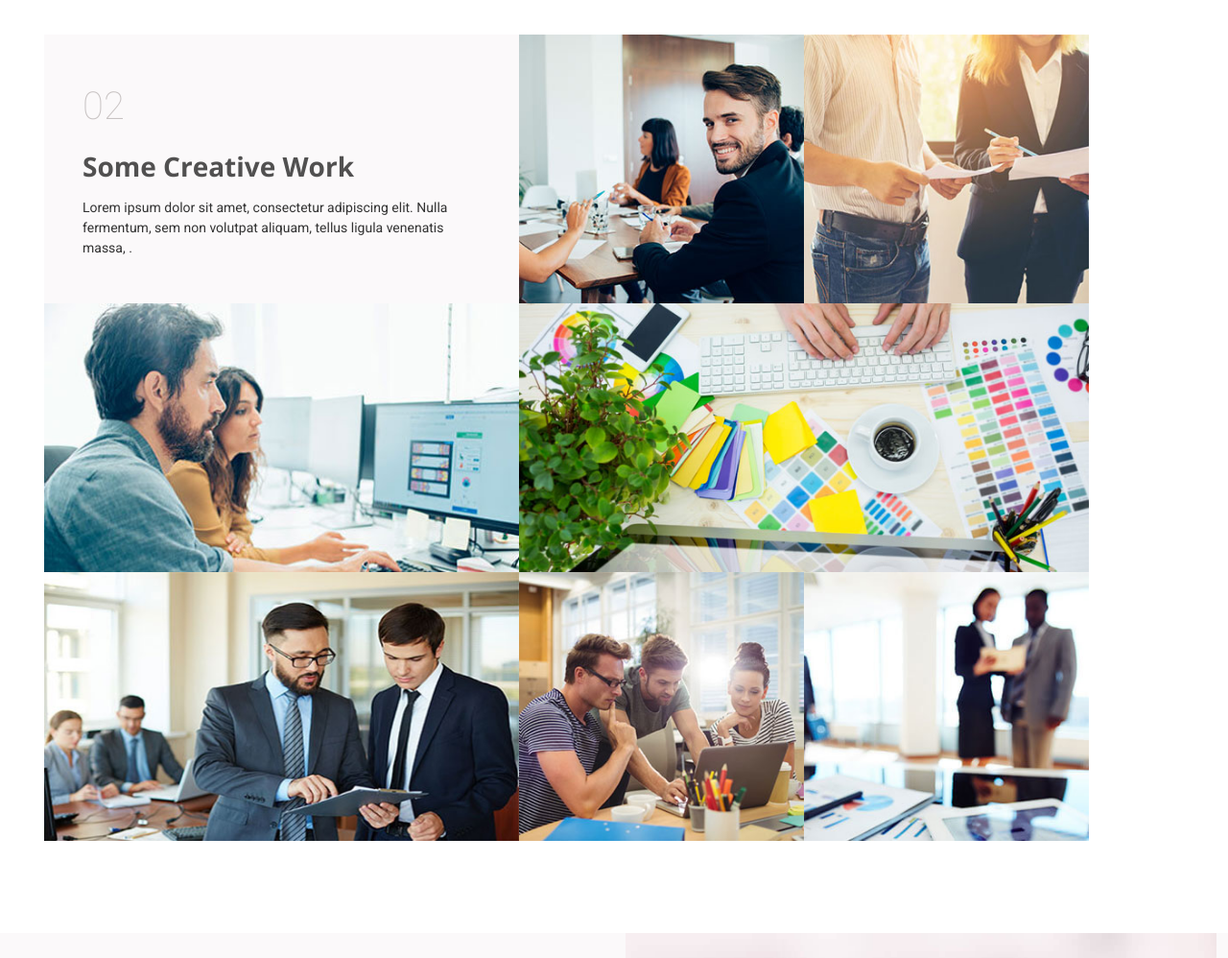
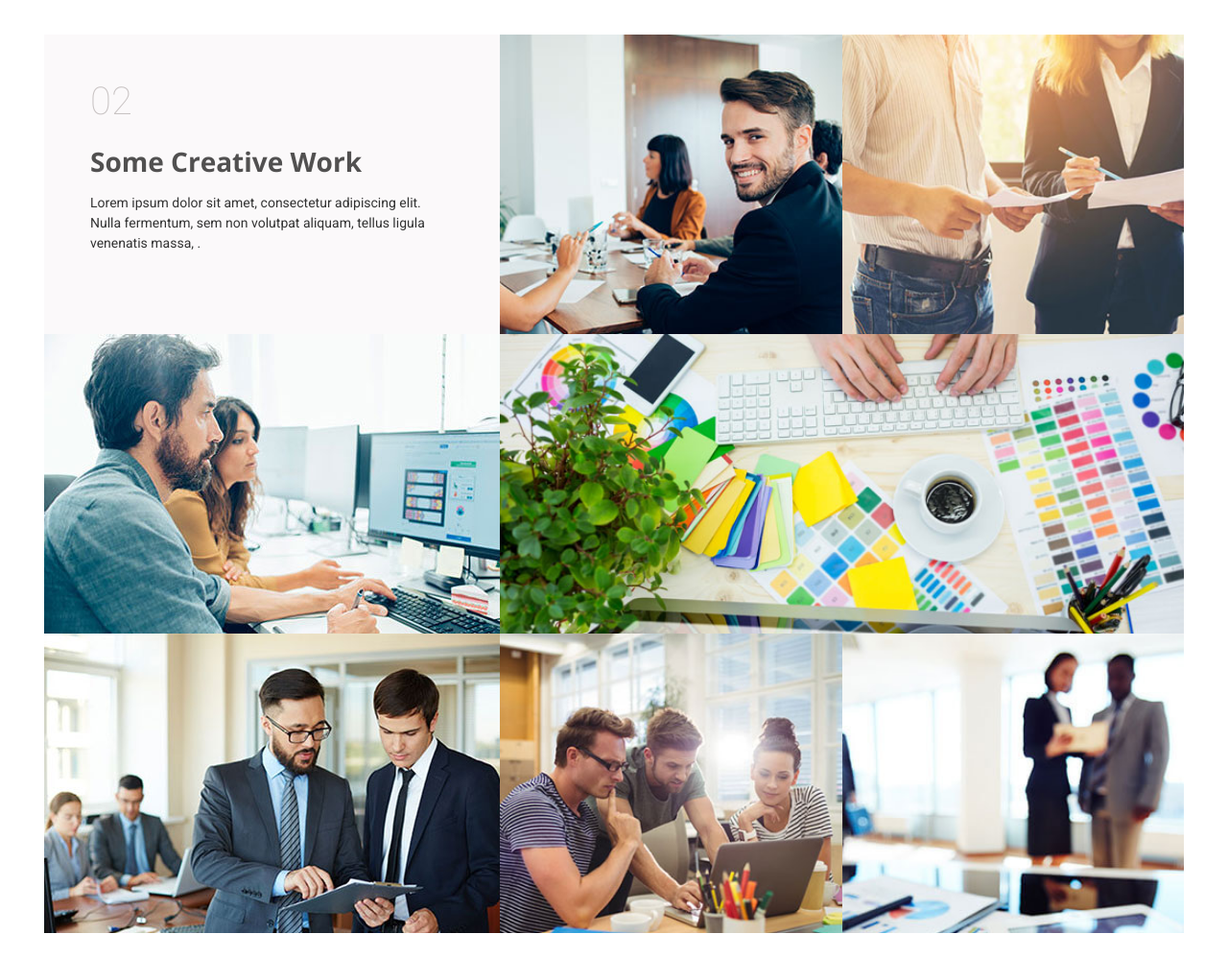
Before and after one commit to munabhandari/wesel-corporate-site-recreated, a plain HTML site: page index.html in a window 1280 px wide. Shown: the part 1820-2818 px from the top of the page at 96% size. Drawn offline with nearby package versions, Linux system fonts and the light colour scheme.

Commit message:
fixed issues in 'Some Creative Work'

```diff
--- a/index.html
+++ b/index.html
@@ -109,59 +109,62 @@
         <section class="some-creative-work my-5 py-5">
             <div class="container">
                 <div class="row">
-                    <div class="col-md-5 m-0 first-col">
-                        <div class="number">02</div>
-                        <h3 class="py-3">Some Creative Work</h3>
-                        <p>Lorem ipsum dolor sit amet, consectetur adipiscing elit. Nulla fermentum, sem non volutpat
-                            aliquam, tellus ligula venenatis massa, .</p>
+                    <div class="col-md-5 m-0 p-0 bg-light-grey">
+                        <div class="px-5">
+                            <div class="number">02</div>
+                            <h3 class="py-3">Some Creative Work</h3>
+                            <p>Lorem ipsum dolor sit amet, consectetur adipiscing elit. Nulla fermentum, sem non
+                                volutpat
+                                aliquam, tellus ligula venenatis massa, .</p>
+                        </div>
                     </div>
                     <div class="col-md-3 p-0 m-0">
                         <a href="/">
-                            <div class="img-right">
-                                <img src="images/image-1.jpg" width="100%" alt="">
-                            </div>
+
+                            <img src="images/image-1.jpg" alt="">
+
                         </a>
                     </div>
                     <div class="col-md-3 p-0 m-0">
                         <a href="/">
-                            <div class="img-right">
-                                <img src="images/image-2.jpg" width="100%" alt="">
-                            </div>
+
+                            <img src="images/image-2.jpg" alt="">
+
                         </a>
                     </div>
                     <div class="col-md-5 p-0 m-0">
                         <a href="/">
-                            <div class="img-right">
-                                <img src="images/image-3.jpg" width="100%" alt="">
-                            </div>
+
+                            <img src="images/image-3.jpg" alt="">
+
                         </a>
                     </div>
                     <div class="col-md-6 p-0 m-0">
                         <a href="/">
-                            <div class="img-right">
-                                <img src="images/image-4.jpg" width="100%" alt="">
-                            </div>
+
+                            <img src="images/image-4.jpg" alt="">
+
                         </a>
                     </div>
                     <div class="col-md-5 p-0 m-0">
                         <a href="/">
-                            <div class="img-right img-height">
-                                <img src="images/image-5.jpg" width="100%" alt="">
-                            </div>
+
+                            <img src="images/image-5.jpg" alt="">
+
                         </a>
                     </div>
                     <div class="col-md-3 p-0 m-0">
                         <a href="/">
-                            <div class="img-right">
-                                <img src="images/image-6.jpg" width="100%" alt="">
-                            </div>
+
+                            <img src="images/image-6.jpg" alt="">
+
                         </a>
                     </div>
                     <div class="col-md-3 p-0 m-0">
                         <a href="/">
-                            <div class="img-right">
-                                <img src="images/image-7.jpg" width="100%" alt="">
-                            </div>
+
+                            <img src="images/image-7.jpg" alt="">
+
                         </a>
                     </div>
                 </div>
@@ -227,7 +230,7 @@
                         <div class="progress-container pt-3">
                             <div class="content d-flex justify-content-between pt-4">
                                 <div class="left-cont">
-                                     css3
+                                    css3
                                 </div>
                                 <div class="right-cont yellow">
                                     90%
@@ -245,7 +248,7 @@
                         <div class="right-img-container">
                             <img src="images/hand-shak.jpg" width="100%" alt="hand-shak.jpg">
                         </div>
-                </div>
+                    </div>
                 </div>
         </section>
 
@@ -255,9 +258,16 @@
                     <div class="col-md-6 content-left">
                         <div class="number">04</div>
                         <h3>Our Services</h3>
-                        <p>Lorem ipsum dolor sit amet, consectetur adipiscing elit. Vestibulum pulvinar imperdiet elementum. Cras vehicula, nisl vitae luctus vehicula, risus ligula feugiat eros, commodo semper sem enim non magna. Phasellus ultricies blandit massa. Phasellus imperdiet varius augue et fermentum. Curabitur auctor magna lacinia urna sagittis mollis. Ut quis suscipit nibh. Sed ultricies lacus at ligula faucibus, a pharetra tortor elementum.
+                        <p>Lorem ipsum dolor sit amet, consectetur adipiscing elit. Vestibulum pulvinar imperdiet
+                            elementum. Cras vehicula, nisl vitae luctus vehicula, risus ligula feugiat eros, commodo
+                            semper sem enim non magna. Phasellus ultricies blandit massa. Phasellus imperdiet varius
+                            augue et fermentum. Curabitur auctor magna lacinia urna sagittis mollis. Ut quis suscipit
+                            nibh. Sed ultricies lacus at ligula faucibus, a pharetra tortor elementum.
                             <br><br>
-                            Aenean non cursus lorem. Donec consequat nunc ut felis molestie semper. Curabitur eget odio nec metus tempus porttitor. Praesent sed gravida libero. Phasellus pulvinar lorem a ligula lacinia, non dictum dui gravida. Donec venenatis libero ut metus pharetra mattis. Quisque quis nisl sollicitudin, venenatis nisi in, convallis orci.
+                            Aenean non cursus lorem. Donec consequat nunc ut felis molestie semper. Curabitur eget odio
+                            nec metus tempus porttitor. Praesent sed gravida libero. Phasellus pulvinar lorem a ligula
+                            lacinia, non dictum dui gravida. Donec venenatis libero ut metus pharetra mattis. Quisque
+                            quis nisl sollicitudin, venenatis nisi in, convallis orci.
                         </p>
                         <a href="/" class="btn btn-lg bg-red text-white rounded-pill my-5">Order now</a>
                     </div>
--- a/style/_vars.scss
+++ b/style/_vars.scss
@@ -6,3 +6,7 @@ $grey-dark: #333;
 .bg-red{
     background-color:  #ec082b;;
 }
+
+.bg-light-grey{
+    background-color:  $light-grey;
+}
--- a/style/style.scss
+++ b/style/style.scss
@@ -91,81 +91,110 @@ body {
                     padding: 10px 40px;
                 }
             }
-            .img-right{
+
+            .img-right {
                 width: 100%;
                 position: relative;
-                img{
+
+                img {
                     position: absolute;
                     align-items: center;
                 }
             }
         }
 
-        .some-creative-work{
-            .img-right{
-                img:hover{
-                   background-color: rgba(0, 0, 0, 0.7);
+        .some-creative-work {
+            .row {
+                .col-md-3{
+                    width: 30% !important;
+                }
+                .col-md-5{
+                    width: 40% !important;
+                }
+                .col-md-6{
+                    width: 60% !important;
+                }
+                &>:not(:first-child) {
+                    a {
+                        overflow: hidden;
+                        height: 312px;
+
+                        img {
+                            min-height: 100%;
+                            min-width: 100%;
+                        }
+
+
+                        display: block;
+                        overflow: hidden;
+                        background-color: black;
+
+                        &:hover {
+                            img {
+                                opacity: 0.5;
                             }
                         }
-            .first-col{
-                background-color: $light-grey;
-                padding: 5px 40px;
-            }
-            .row >div{
-                height: 280px;
-            }
-            .img-height{
-                img{
-                    height: 280px;
+
                     }
                 }
             }
 
-        .our-skills{
+        }
+
+        .our-skills {
             background-color: $light-grey;
-            .left-col{
+
+            .left-col {
                 padding-left: 160px;
                 padding-right: 113px;
             }
-            .progress-container{
-                .progress{
+
+            .progress-container {
+                .progress {
                     height: 6px;
                 }
-                    .green{
-                        color:  #0dc184;
+
+                .green {
+                    color: #0dc184;
                 }
-                    .bg-green{
+
+                .bg-green {
                     background-color: #0dc184;
                 }
-                    .blue{
-                        color:   #15a2dc;
+
+                .blue {
+                    color: #15a2dc;
                 }
-                    .bg-blue{
-                        background-color:  #15a2dc;
+
+                .bg-blue {
+                    background-color: #15a2dc;
                 }
-                    .pink{
-                        color:   #ea236f;
+
+                .pink {
+                    color: #ea236f;
                 }
-                    .bg-pink{
-                        background-color:  #ea236f;
+
+                .bg-pink {
+                    background-color: #ea236f;
                 }
-                    .yellow{
-                        color:    #ffb500;
+
+                .yellow {
+                    color: #ffb500;
                 }
-                    .bg-yellow{
-                        background-color:   #ffb500;
+
+                .bg-yellow {
+                    background-color: #ffb500;
                 }
             }
-            .right-img-container{
+
+            .right-img-container {
                 width: 100%;
                 height: auto;
 
             }
         }
 
-        .our-services{
-
-        }
+        .our-services {}
 
     }
 }
```
Also changed, not shown: style/style.css, 1 other file. Lines whose indentation alone changed are shown as unchanged.
